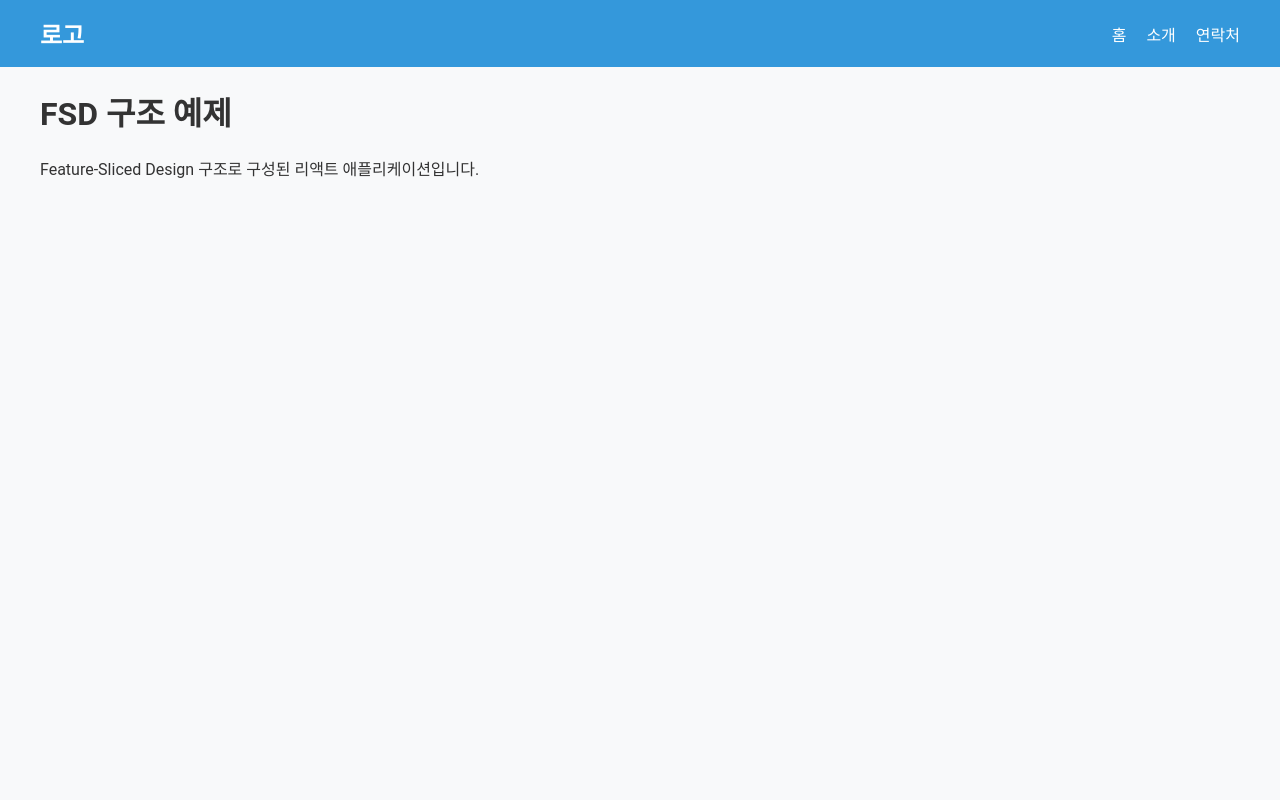
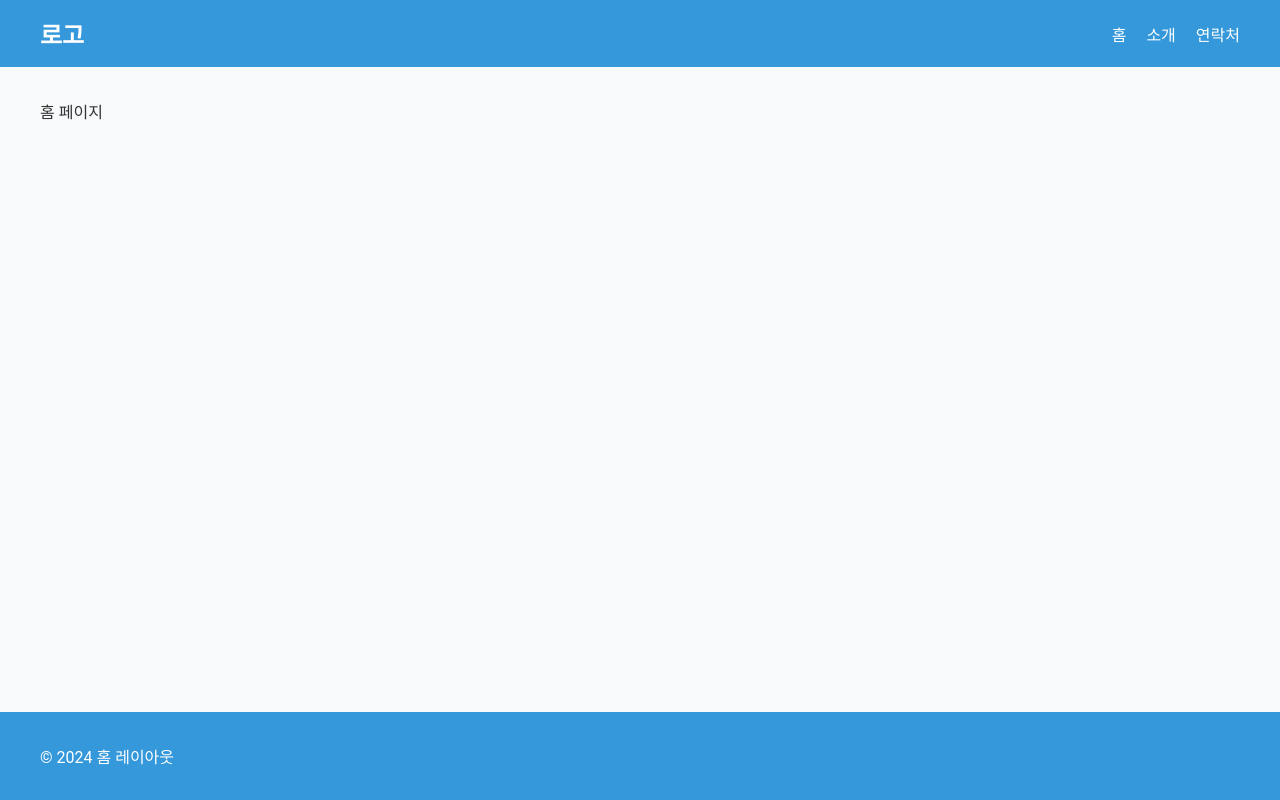
Before and after one commit to ncaco/fsd_example, a React (Vite) app in the folder src/main/frontend/: page / in a window 1280 px wide. Built offline with nearby package versions, Linux system fonts and the light colour scheme.

Commit message:
front layout

```diff
--- a/src/main/frontend/package.json
+++ b/src/main/frontend/package.json
@@ -11,7 +11,8 @@
   },
   "dependencies": {
     "react": "^19.0.0",
-    "react-dom": "^19.0.0"
+    "react-dom": "^19.0.0",
+    "react-router-dom": "^7.5.1"
   },
   "devDependencies": {
     "@eslint/js": "^9.22.0",
--- a/src/main/frontend/src/app/App.tsx
+++ b/src/main/frontend/src/app/App.tsx
@@ -1,17 +1,9 @@
 import React from 'react';
-import { Header } from '../widgets/header';
+import { RouterProvider } from './providers';
 import './styles/index.css';
 
 const App: React.FC = () => {
-  return (
-    <div className="app">
-      <Header />
-      <main className="container">
-        <h1>FSD 구조 예제</h1>
-        <p>Feature-Sliced Design 구조로 구성된 리액트 애플리케이션입니다.</p>
-      </main>
-    </div>
-  );
+  return <RouterProvider />;
 };
 
 export default App;
--- /dev/null
+++ b/src/main/frontend/src/app/providers/RouterProvider.tsx
@@ -0,0 +1,26 @@
+import React from 'react';
+import { BrowserRouter, Routes, Route, Navigate } from 'react-router-dom';
+import { HomeLayout, ALayout } from '../../widgets/layouts';
+
+export const RouterProvider: React.FC = () => {
+  return (
+    <BrowserRouter>
+      <Routes>
+        {/* 홈 레이아웃 라우트 */}
+        <Route path="/" element={<HomeLayout />}>
+          <Route index element={<div>홈 페이지</div>} />
+        </Route>
+
+        {/* A 레이아웃 라우트 */}
+        <Route path="/a" element={<ALayout />}>
+          <Route index element={<div>A 홈 페이지</div>} />
+          <Route path="sub1" element={<div>서브1 페이지</div>} />
+          <Route path="sub2" element={<div>서브2 페이지</div>} />
+        </Route>
+
+        {/* 404 리다이렉트 */}
+        <Route path="*" element={<Navigate to="/" replace />} />
+      </Routes>
+    </BrowserRouter>
+  );
+};
--- a/src/main/frontend/src/app/providers/index.ts
+++ b/src/main/frontend/src/app/providers/index.ts
@@ -1,4 +1,4 @@
 // 애플리케이션의 공통 프로바이더들을 관리하는 디렉토리
 // 예: ThemeProvider, StoreProvider, RouterProvider 등
 
-export {};
+export { RouterProvider } from './RouterProvider';
--- /dev/null
+++ b/src/main/frontend/src/widgets/layouts/ALayout/ui/ALayout.css
@@ -0,0 +1,44 @@
+.a-layout {
+  display: flex;
+  min-height: 100vh;
+}
+
+.a-layout__sidebar {
+  width: 250px;
+  background-color: var(--background-color);
+  border-right: 1px solid #ddd;
+  padding: 1rem;
+}
+
+.sidebar-content h2 {
+  color: var(--primary-color);
+  margin-bottom: 1rem;
+}
+
+.sidebar-content nav ul {
+  list-style: none;
+  padding: 0;
+  margin: 0;
+}
+
+.sidebar-content nav li {
+  margin-bottom: 0.5rem;
+}
+
+.sidebar-content nav a {
+  color: var(--text-color);
+  text-decoration: none;
+  padding: 0.5rem;
+  display: block;
+  border-radius: 4px;
+  transition: background-color 0.2s;
+}
+
+.sidebar-content nav a:hover {
+  background-color: rgba(52, 152, 219, 0.1);
+}
+
+.a-layout__content {
+  flex: 1;
+  padding: 2rem;
+}
--- /dev/null
+++ b/src/main/frontend/src/widgets/layouts/ALayout/ui/ALayout.tsx
@@ -0,0 +1,27 @@
+import React from 'react';
+import { Outlet } from 'react-router-dom';
+import './ALayout.css';
+
+export const ALayout: React.FC = () => {
+  return (
+    <div className="a-layout">
+      <aside className="a-layout__sidebar">
+        <div className="sidebar-content">
+          <h2>A 레이아웃</h2>
+          <nav>
+            <ul>
+              <li><a href="/a">A 홈</a></li>
+              <li><a href="/a/sub1">서브1</a></li>
+              <li><a href="/a/sub2">서브2</a></li>
+            </ul>
+          </nav>
+        </div>
+      </aside>
+      <main className="a-layout__content">
+        <div className="container">
+          <Outlet />
+        </div>
+      </main>
+    </div>
+  );
+};
--- /dev/null
+++ b/src/main/frontend/src/widgets/layouts/HomeLayout/ui/HomeLayout.css
@@ -0,0 +1,17 @@
+.home-layout {
+  display: flex;
+  flex-direction: column;
+  min-height: 100vh;
+}
+
+.home-layout__content {
+  flex: 1;
+  padding: 2rem 0;
+}
+
+.home-layout__footer {
+  background-color: var(--primary-color);
+  color: white;
+  padding: 1rem 0;
+  margin-top: auto;
+}
--- /dev/null
+++ b/src/main/frontend/src/widgets/layouts/HomeLayout/ui/HomeLayout.tsx
@@ -0,0 +1,22 @@
+import React from 'react';
+import { Outlet } from 'react-router-dom';
+import { Header } from '../../../header';
+import './HomeLayout.css';
+
+export const HomeLayout: React.FC = () => {
+  return (
+    <div className="home-layout">
+      <Header />
+      <main className="home-layout__content">
+        <div className="container">
+          <Outlet />
+        </div>
+      </main>
+      <footer className="home-layout__footer">
+        <div className="container">
+          <p>© 2024 홈 레이아웃</p>
+        </div>
+      </footer>
+    </div>
+  );
+};
--- /dev/null
+++ b/src/main/frontend/src/widgets/layouts/index.ts
@@ -0,0 +1,2 @@
+export { HomeLayout } from './HomeLayout/ui/HomeLayout';
+export { ALayout } from './ALayout/ui/ALayout';
```
Also changed, not shown: 1 other file (tests, documents, lock files or other folders).
